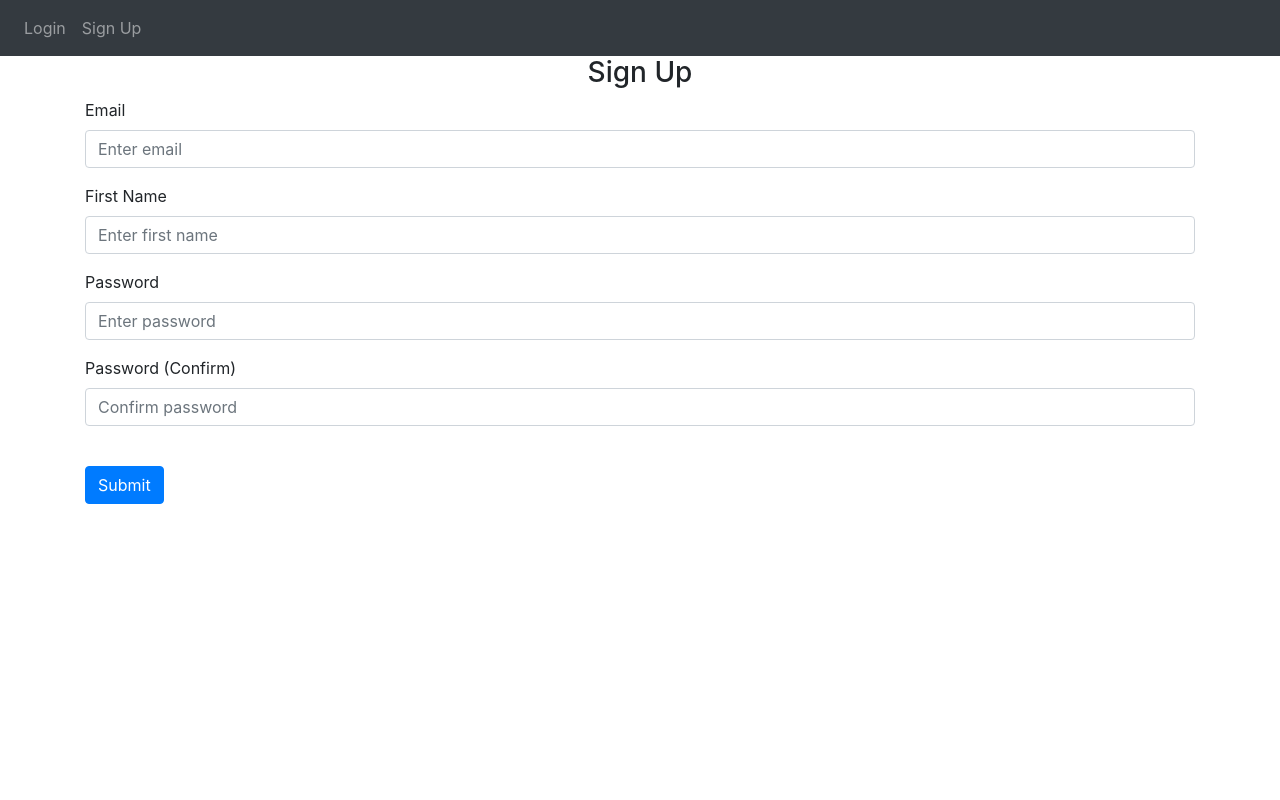
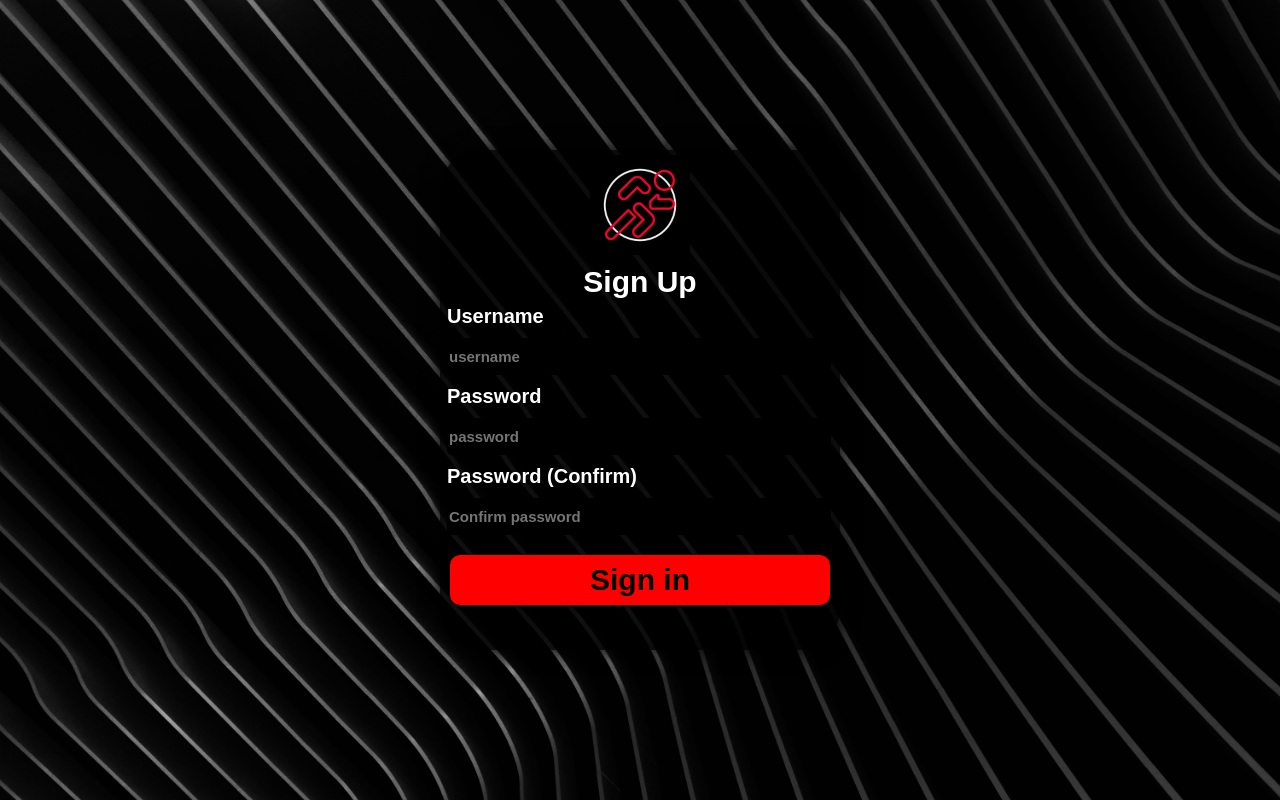
Before and after one commit to Tony-Downey/CALORUN, a Flask app: page /sign-up in a window 1280 px wide. Run offline with Flask 3, Linux system fonts and the light colour scheme; some libraries are stand-ins or nearby versions.

Commit message:
Sign in and Sign up implemented
Update:
+ Add static folder.
+ static/content: for stylesheet css file
+ static/image: for image
+ Sign in and Sign up page frontend completed
+ Link Sign in and Sign up page

```diff
--- /dev/null
+++ b/website/static/content/sign_up.css
@@ -0,0 +1,126 @@
+body {
+    background-image: url(/static/image/background.jpg);
+    background-size: cover;
+    background-repeat: no-repeat;
+    background-position: center center;
+    background-attachment: fixed;
+    background-size: cover;
+}
+
+textarea:focus,
+input:focus {
+    outline: none;
+}
+
+p {
+    margin-top: 0px;
+    margin-bottom: 0px;
+}
+
+.login-box {
+    position: absolute;
+    top: 50%;
+    left: 50%;
+    margin-right: -50%;
+    transform: translate(-50%, -50%);
+
+    height: 500px;
+    width: 400px;
+
+    background-color: rgba(0, 0, 0, 0.85);
+    border-radius: 40px;
+
+    box-shadow: 0px 0px 20px rgb(0, 0, 0);
+}
+
+.logo-container {
+    margin-top: 5px;
+    width: 400px;
+    height: 50px;
+    /* Center child horizontally*/
+    display: flex;
+    justify-content: center;
+}
+
+.logo {
+    width: 100px;
+    height: 100px;
+    object-fit: cover;
+    object-position: center;
+}
+
+.sign-up-text {
+    margin-top: 60px;
+
+    width: 400px;
+    height: 40px;
+
+    font-family: Arial;
+    font-weight: bold;
+    font-size: 30px;
+
+    display: flex;
+    justify-content: center;
+
+    color: white;
+}
+
+.input-box-container {
+    font-family: Arial;
+    font-weight: bold;
+    color: white;
+    font-size: 20px;
+}
+
+.input-box {
+    margin-top: 10px;
+    margin-left: 7px;
+
+    height: 35px;
+    width: 380px;
+
+    border: none;
+
+    background-color: black;
+    color: red;
+    font-size: 15px;
+    font-weight: bold;
+
+    border-radius: 5px;
+
+    margin-bottom: 10px;
+
+}
+
+.login-button-container {
+    margin-top: 10px;
+
+    height: 50px;
+    display: flex;
+    justify-content: center;
+}
+
+.login-button {
+    width: 380px;
+    height: 50px;
+
+    border: none;
+    border-radius: 10px;
+
+    background-color: red;
+    color: black;
+
+    font-family: Arial;
+    font-size: 30px;
+    font-weight: bold;
+
+    transition: background-color 0.15s;
+}
+
+.login-button:hover {
+    background-color: rgb(201, 0, 0);
+}
+
+.login-button:active {
+    background-color: darkred;
+}
--- a/website/templates/sign_up.html
+++ b/website/templates/sign_up.html
@@ -1,48 +1,42 @@
-{% extends "base.html" %} {% block title %}Sign Up{% endblock %} {% block content
-    %}
-    <form method="POST">
-        <h3 align="center">Sign Up</h3>
-        <div class="form-group">
-            <label for="email">Email</label>
-            <input
-                type="email"
-                class="form-control"
-                id="email"
-                name="email"
-                placeholder="Enter email"
-            />
+<!DOCTYPE html>
+
+<html lang="en">
+
+<head>
+    <meta charset="UTF-8">
+    <meta http-equiv="X-UA-Compatible" content="IE-edge">
+    <meta name="viewport" content="width=device-width, initial-scale=1.0">
+
+    <link rel="icon" type="image/x-icon" href="/static/image/logo-transparent.png">
+    <title>Calorun</title>
+
+    <link rel="stylesheet" href="/static/content/sign_up.css">
+</head>
+
+<body>
+    <div class="login-box">
+        <div class="logo-container">
+            <img class="logo" src="/static/image/logo.png">
         </div>
-        <div class="form-group">
-            <label for="firstName">First Name</label>
-            <input
-                type="text"
-                class="form-control"
-                id="firstName"
-                name="firstName"
-                placeholder="Enter first name"
-            />
+        <div class="sign-up-text">
+            <p>Sign Up</p>
         </div>
-        <div class="form-group">
-            <label for="password1">Password</label>
-            <input
-                type="password"
-                class="form-control"
-                id="password1"
-                name="password1"
-                placeholder="Enter password"
-            />
+        <div class="input-box-container">
+            <p style="margin-left: 7px;">Username</p>
+            <input class="input-box" placeholder="username">
         </div>
-        <div class="form-group">
-            <label for="password2">Password (Confirm)</label>
-            <input
-                type="password"
-                class="form-control"
-                id="password2"
-                name="password2"
-                placeholder="Confirm password"
-            />
+        <div class="input-box-container">
+            <p style="margin-left: 7px;">Password</p>
+            <input class="input-box" type="password" placeholder="password">
         </div>
-        <br />
-        <button type="submit" class="btn btn-primary">Submit</button>
-    </form>
-    {% endblock %}
+        <div class="input-box-container">
+            <p style="margin-left: 7px;">Password (Confirm)</p>
+            <input class="input-box" type="password" placeholder="Confirm password">
+        </div>
+        <div class="login-button-container">
+            <button class="login-button">Sign in</button>
+        </div>
+    </div>
+</body>
+
+</html>
```
Also changed, not shown: website/static/content/log_in.css (added, +140 -0 lines), website/templates/login.html (+39 -26 lines), website/static/image/background.jpg (added), website/static/image/logo-transparent.png (added), website/static/image/logo.png (added).
